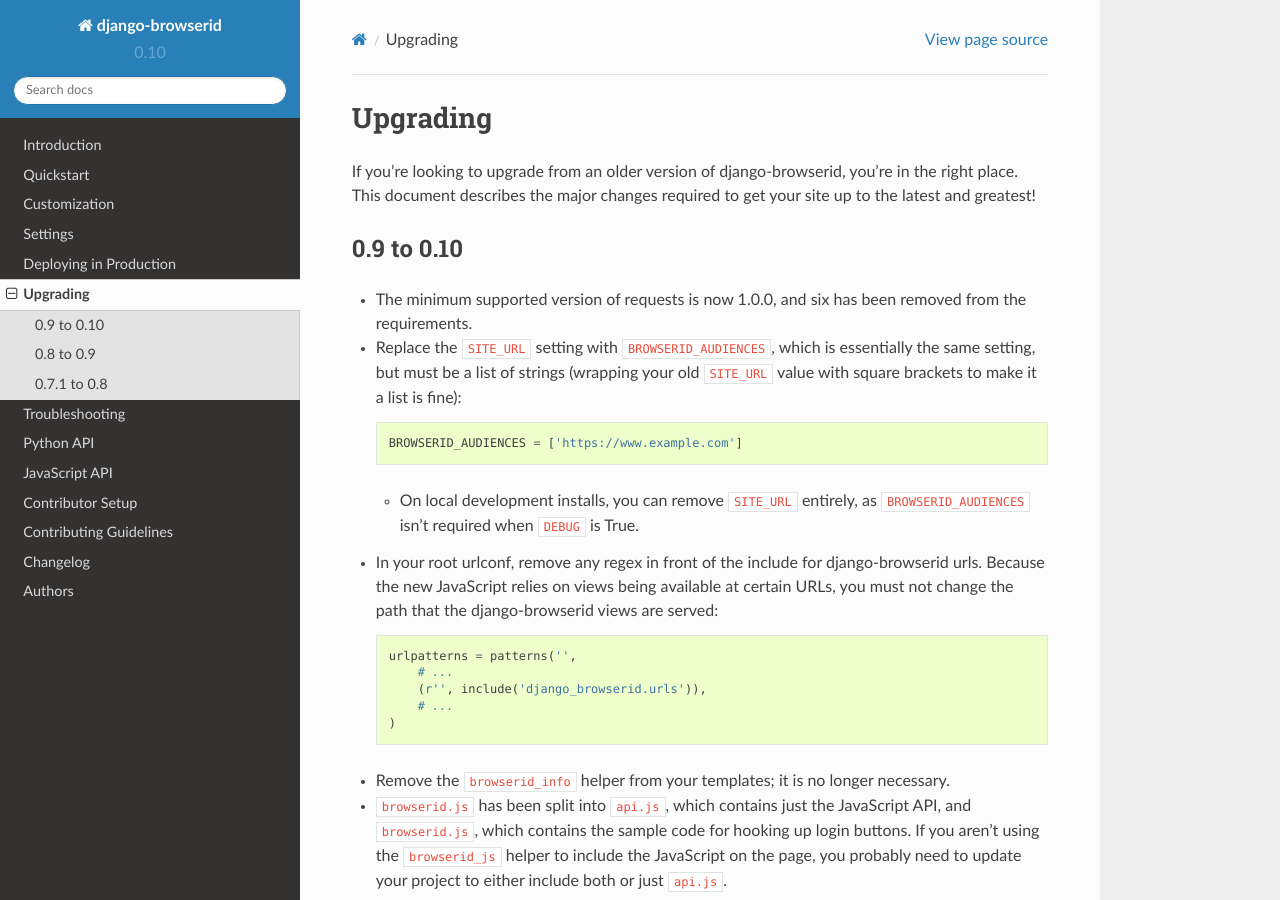
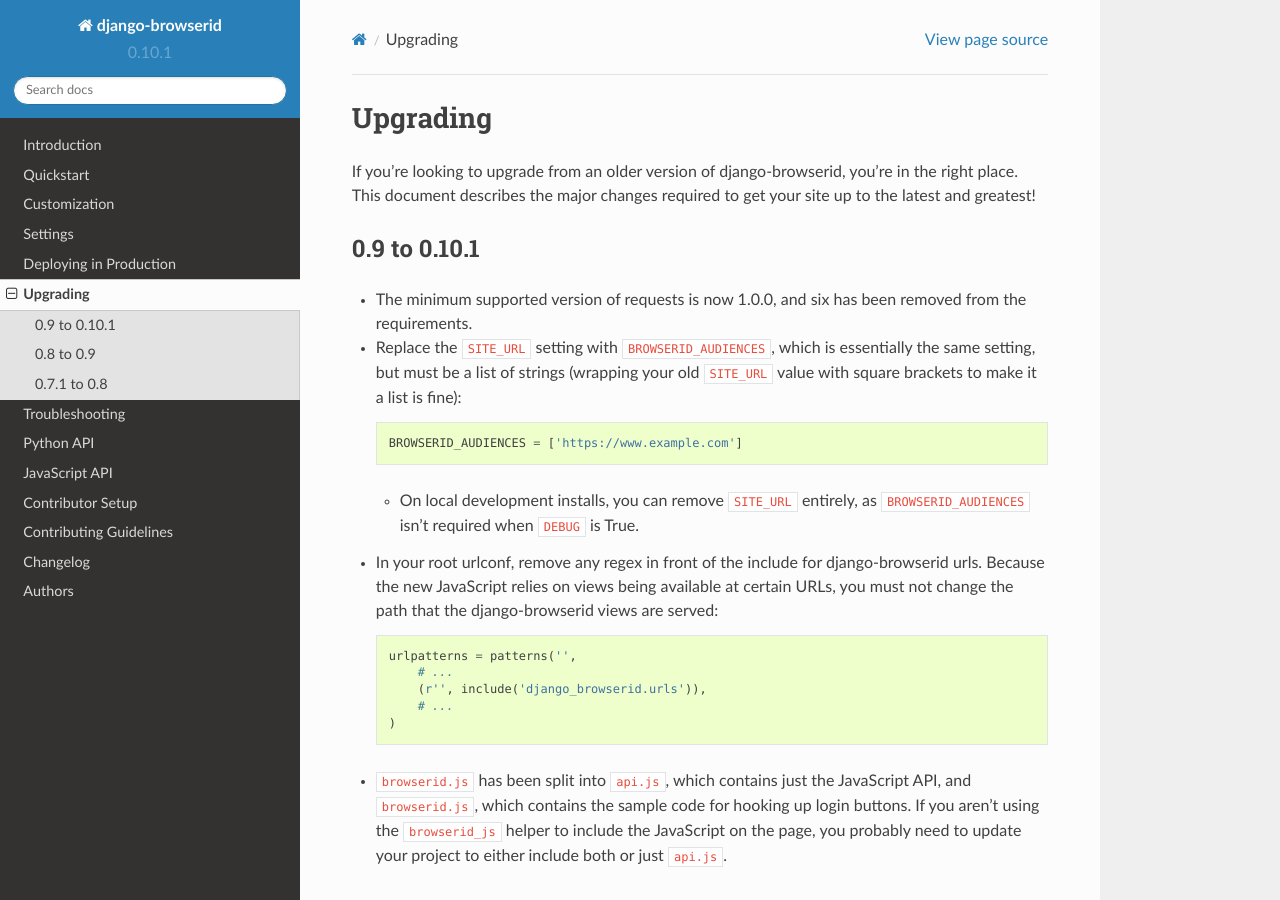
Before and after one commit to mozilla/django-browserid, a Sphinx documentation site: the page built from docs/user/upgrading.rst, in a window 1280 px wide and 900 px high. Built offline with Sphinx 7.4.7 and the Read the Docs theme 2.0.0, drawn with Linux system fonts in a browser that asks for light colours.

```diff
--- a/django_browserid/__init__.py
+++ b/django_browserid/__init__.py
@@ -5,7 +5,7 @@ This Source Code Form is subject to the terms of the Mozilla Public
 License, v. 2.0. If a copy of the MPL was not distributed with this
 file, You can obtain one at http://mozilla.org/MPL/2.0/.
 """
-__version__ = '0.10'
+__version__ = '0.10.1'
 
 from django_browserid.auth import BrowserIDBackend  # NOQA
 from django_browserid.base import (
--- a/docs/user/upgrading.rst
+++ b/docs/user/upgrading.rst
@@ -5,8 +5,8 @@ in the right place. This document describes the major changes required to get
 your site up to the latest and greatest!
 
 
-0.9 to 0.10
------------
+0.9 to 0.10.1
+-------------
 - The minimum supported version of requests is now 1.0.0, and six has been
   removed from the requirements.
 
@@ -33,9 +33,6 @@ your site up to the latest and greatest!
           (r'', include('django_browserid.urls')),
           # ...
       )
-
-- Remove the ``browserid_info`` helper from your templates; it is no longer
-  necessary.
 
 - ``browserid.js`` has been split into ``api.js``, which contains just the
   JavaScript API, and ``browserid.js``, which contains the sample code for
```
Also changed, not shown: CHANGELOG.rst (+8 -0 lines).
